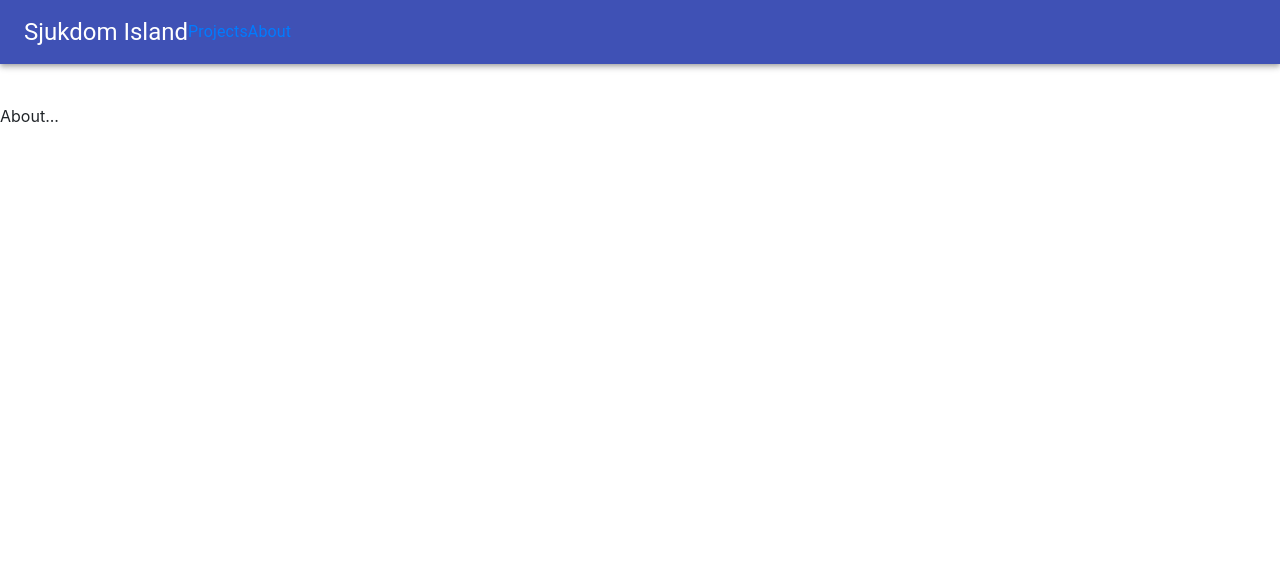
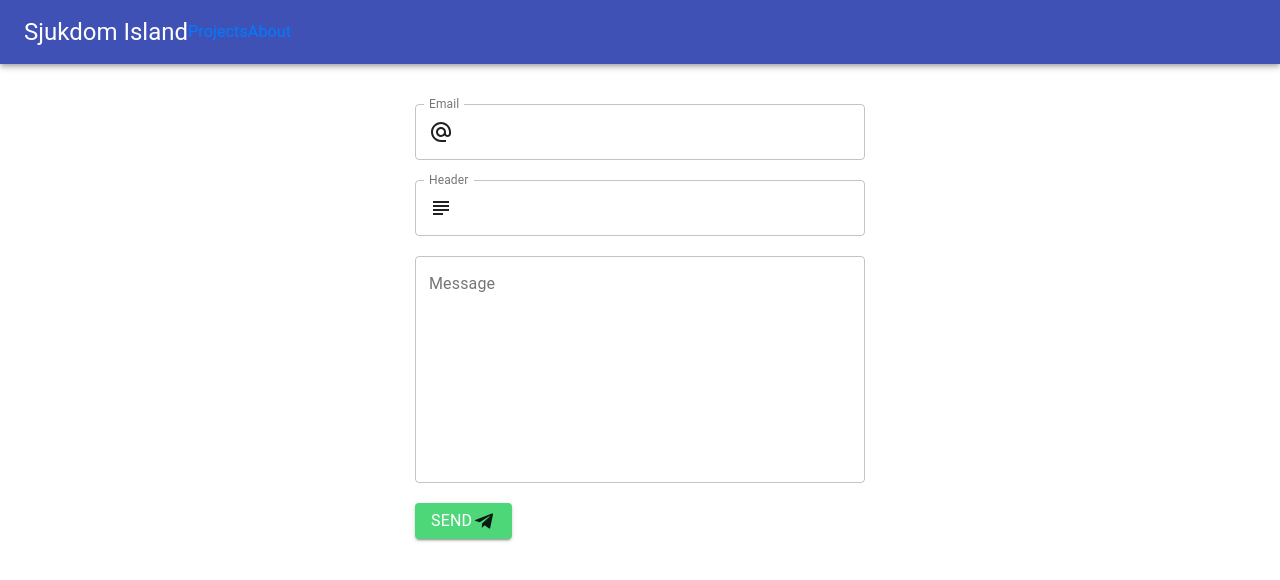
Before and after one commit to daniel-sjkdm/SjkdmIsland, a React (Create React App) app in the folder sjkdm_island/: page /about in a window 1280 px wide. Shown: the top 580 px of the page. Built offline with nearby package versions, Linux system fonts and the light colour scheme.

Commit message:
Form was added

```diff
--- a/sjkdm_island/src/components/About.js
+++ b/sjkdm_island/src/components/About.js
@@ -1,11 +1,99 @@
 import React from 'react';
+import { useForm } from 'react-hook-form';
+import { TextField, Button, Container, Typography, InputAdornment } from '@material-ui/core';
+import TelegramIcon from '@material-ui/icons/Telegram';
+import AlternateEmailIcon from '@material-ui/icons/AlternateEmail';
+import SubjectIcon from '@material-ui/icons/Subject';
+import { makeStyles } from '@material-ui/styles';
+
+
+const useStyles = makeStyles({
+    root: {
+        display: "flex",
+        justifyContent: "center",
+        alignItems: "center",
+        backgroundColor: "white",
+        },
+    text: {
+        width: "450px",
+        marginBottom: "20px",
+        color: "#44475A",
+        '& label.Mui-focused': {
+            color: '#44475A',
+        },
+    },
+    button: {
+        backgroundColor: "#4DD779"
+    },
+    form: {
+        backgroundColor: "white",
+    }
+
+    // title: {
+    //     textAlign: "center"
+    // }
+});
 
 
 const About = (props) => {
+    const classes = useStyles();
+    const { handleSubmit, register, errors } = useForm();
+    const onSubmit = (values) => {
+        console.log(values);
+    }
+
+
     return (
-        <div>
-            {" About... "}
-        </div>
+        <Container>
+            <div className={classes.root}>
+                <form onSubmit={() => onSubmit()} className={classes.form}>
+                    <TextField
+                        label="Email"
+                        variant="outlined"
+                        error={false}
+                        InputLabelProps={{}}
+                        className={classes.text}
+                        InputProps={{
+                            startAdornment: (
+                                <InputAdornment position="start">
+                                    <AlternateEmailIcon />
+                                </InputAdornment>
+                            )
+                        }}
+                    />
+                    <br/>
+                    <TextField
+                        label="Header"
+                        variant="outlined"
+                        error={false}
+                        InputLabelProps={{}}
+                        className={classes.text}
+                        InputProps={{
+                            startAdornment: (
+                                <InputAdornment position="start">
+                                    <SubjectIcon />
+                                </InputAdornment>
+                            )
+                        }}
+                    />
+                    <br/>
+                    <TextField
+                        label="Message"
+                        variant="outlined"
+                        error={false}
+                        InputLabelProps={{}}
+                        className={classes.text}
+                        multiline
+                        rows={10}
+                    />
+                    <br/>
+                    <Button variant="contained" className={classes.button}>
+                        <Typography style={{color: "white"}}> SEND  </Typography>
+                        <TelegramIcon/>
+                    </Button>
+                </form>
+            </div>
+        </Container>
     )
 }
 
```
